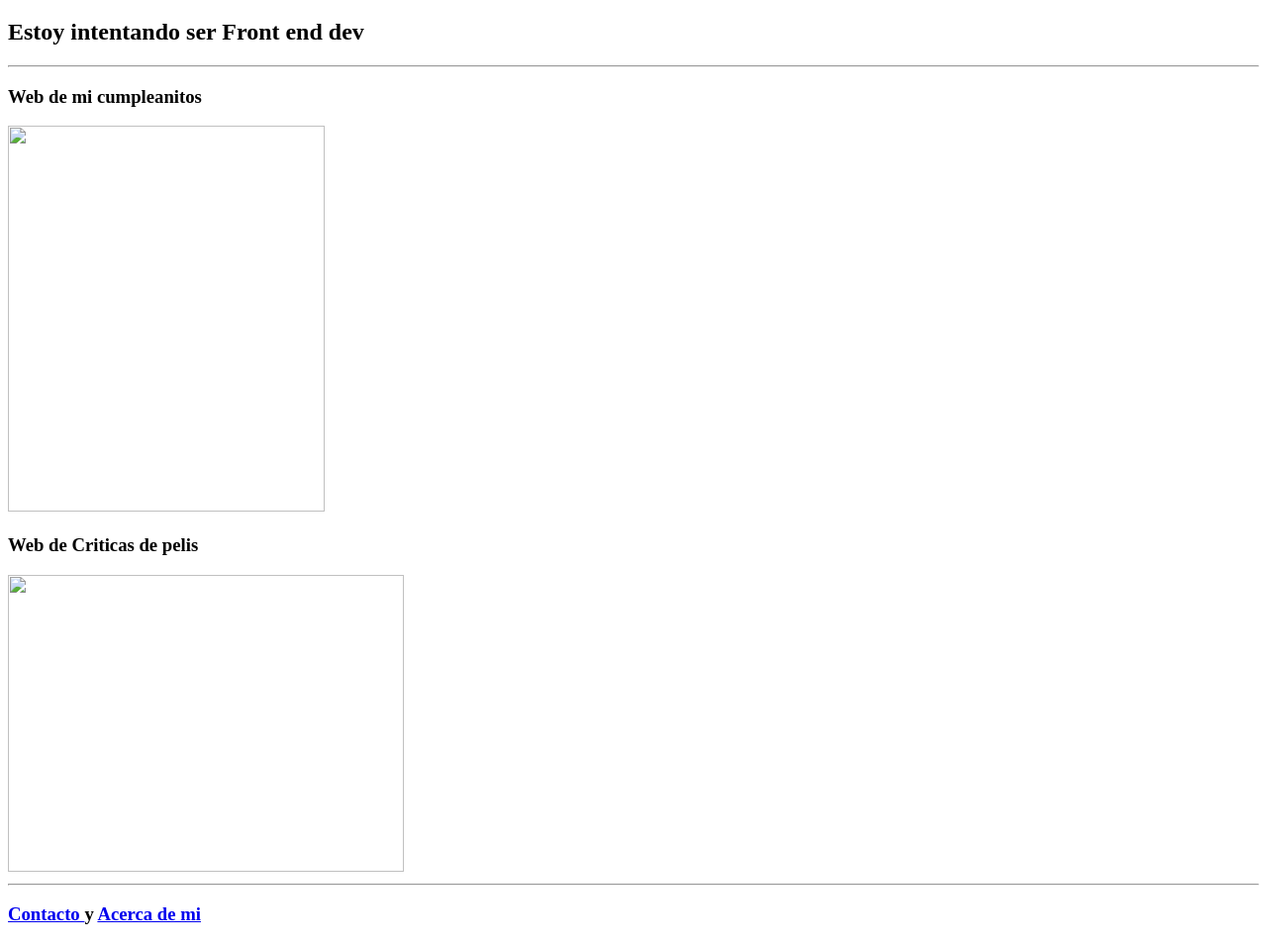
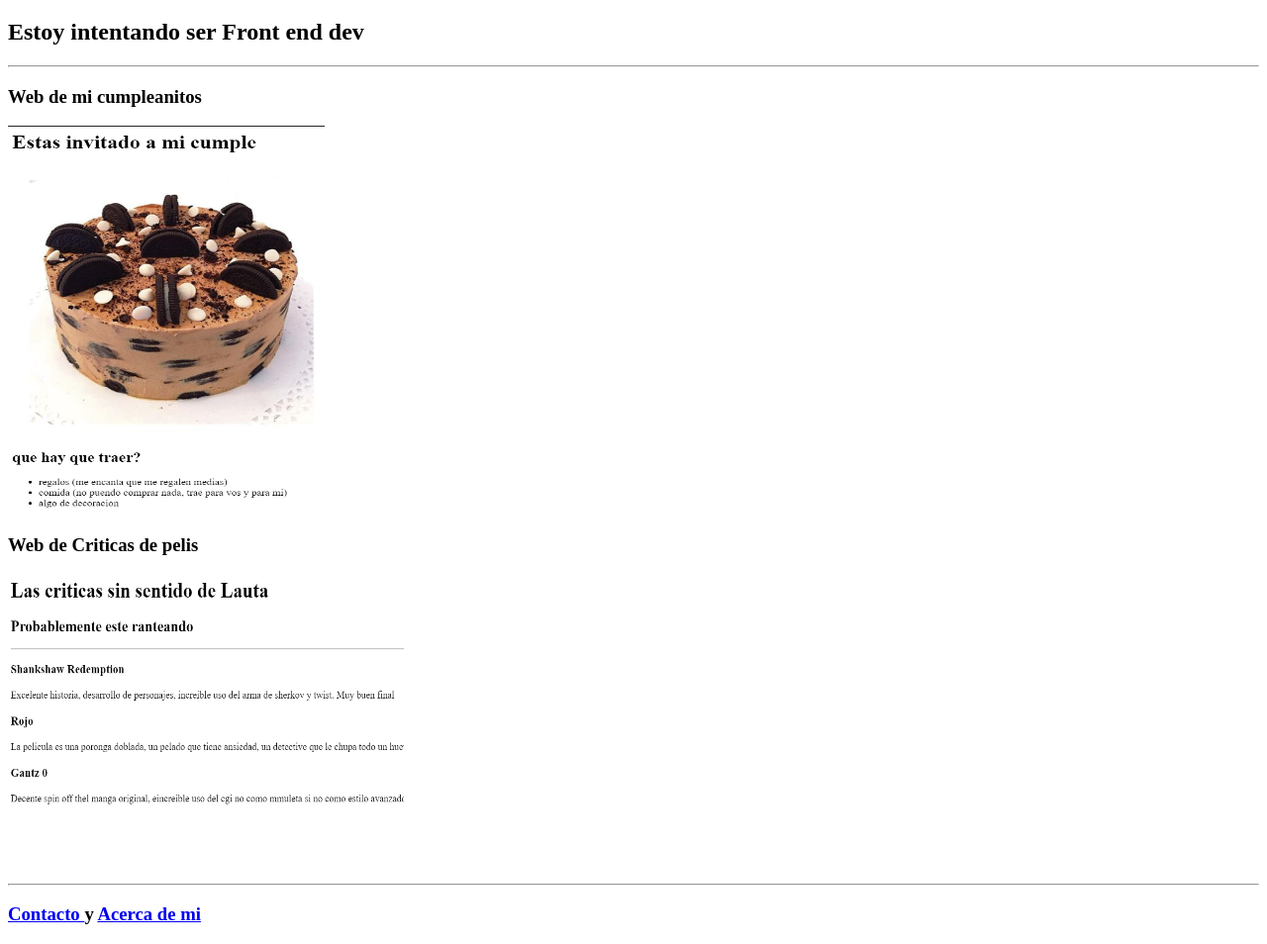
Before and after one commit to LautaroPrego/html-portfolio, a plain HTML site: page index.html in a window 1280 px wide. Shown: the part 61-1015 px from the top of the page at 99% size. Drawn offline with Linux system fonts and the light colour scheme.

Commit message:
Update index.html
una cosa es locally y otra es en la web

```diff
--- a/index.html
+++ b/index.html
@@ -12,9 +12,9 @@
     <h2>Estoy intentando ser Front end dev </h2>
     <hr />
     <h3>Web de mi cumpleanitos</h3>
-    <a  href="../4.3 HTML Porfolio Project/public/cumpleanito.html"> <img src="../4.3 HTML Porfolio Project/assets/images/cunmpleeee.png" width="320" height="390" /></a>
+    <a  href="../4.3 HTML Porfolio Project/public/cumpleanito.html"> <img src="../assets/images/cunmpleeee.png" width="320" height="390" /></a>
     <h3>Web de Criticas de pelis</h3>
-    <a  href="../4.3 HTML Porfolio Project/public/pelis.html" > <img src="../4.3 HTML Porfolio Project/assets/images/citiacs.png" width="400" height="300"</a>
+    <a  href="../4.3 HTML Porfolio Project/public/pelis.html" > <img src="../assets/images/citiacs.png" width="400" height="300"</a>
     <hr />
     <h3><a href ="../4.3 HTML Porfolio Project/public/contact.html" > Contacto <a/> y <a href="../4.3 HTML Porfolio Project/public/about.html">Acerca de mi <a/> </h3>
 
```
